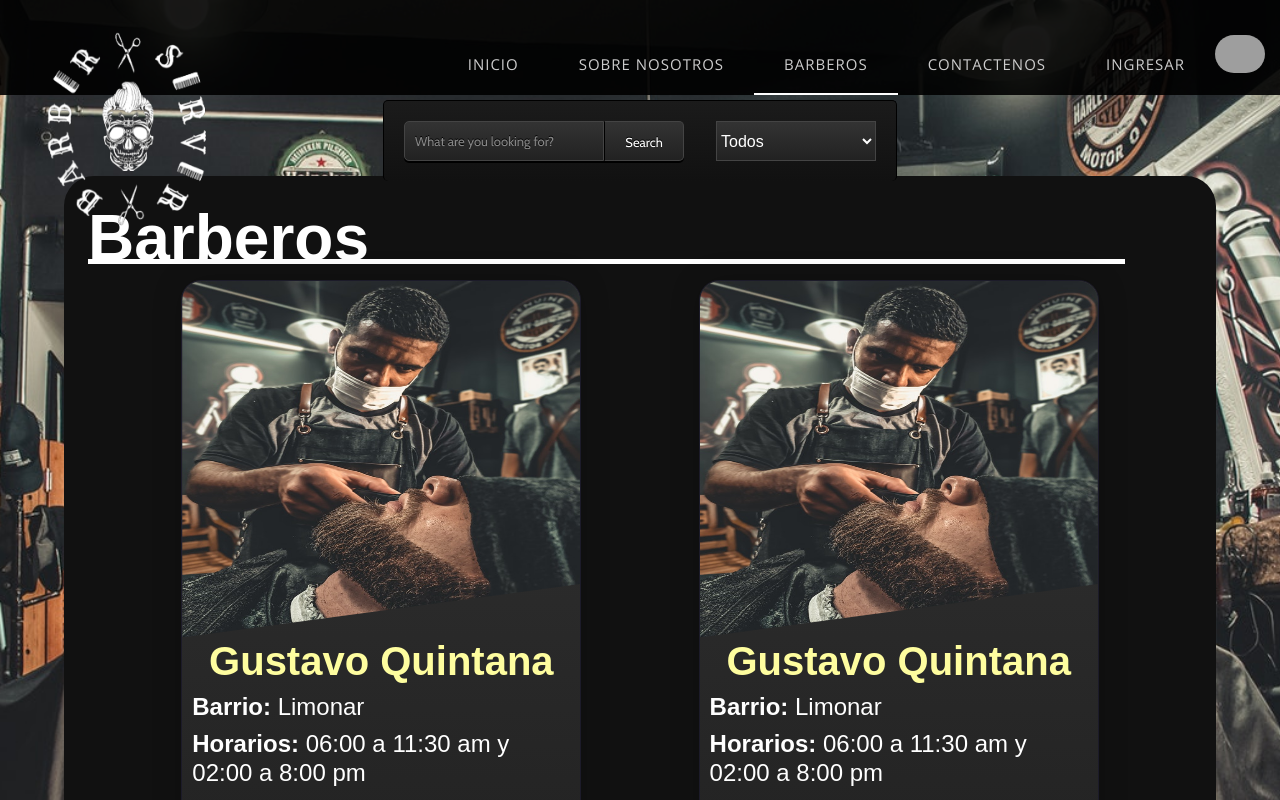
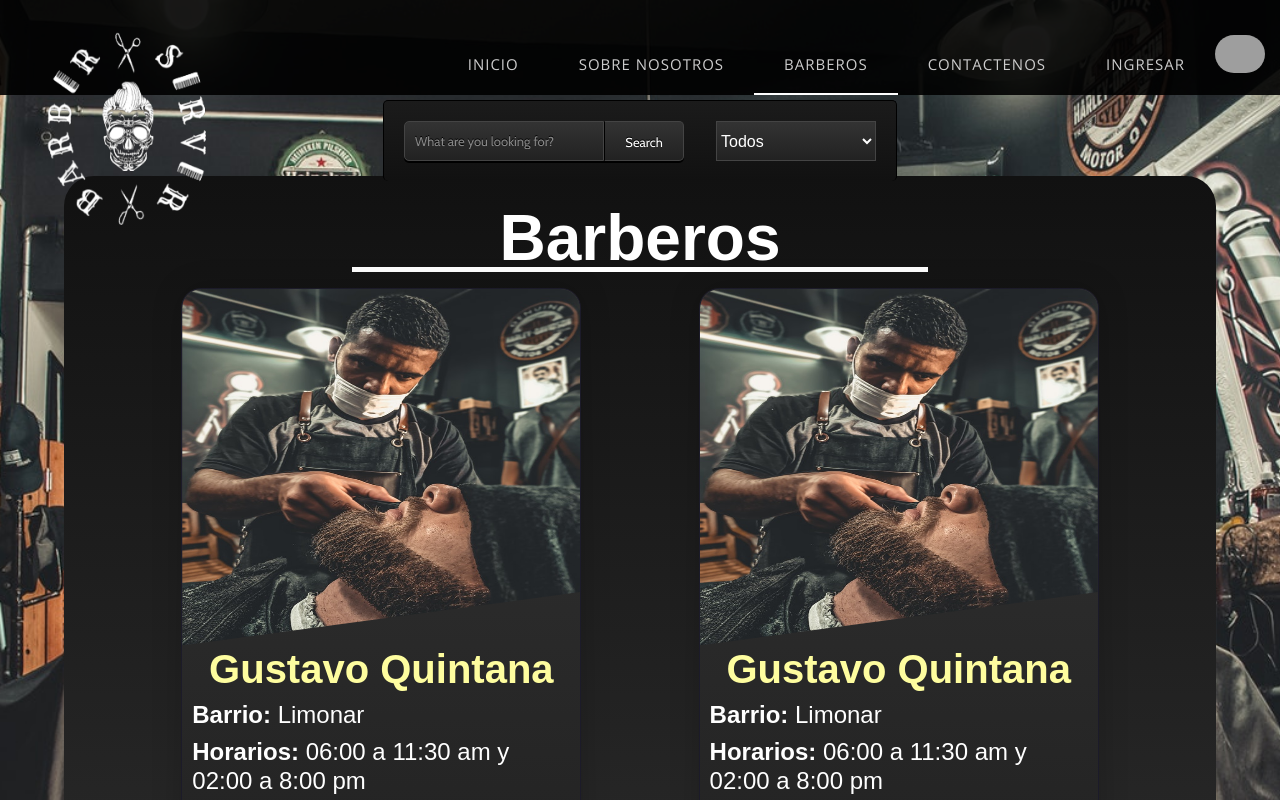
Before and after one commit to vector18xd/BarberServerReact, a React (Create React App) app: page /ConsultBarber in a window 1280 px wide. Shown: the top 800 px of the page. Built offline with nearby package versions, Linux system fonts and the light colour scheme; grey boxes are pictures that could not be loaded; a web font is replaced by a local one.

Commit message:
solo faltan unos detalles en barberos

```diff
--- a/src/components/layouts/MainConsultBarber/MainConsultBarber.jsx
+++ b/src/components/layouts/MainConsultBarber/MainConsultBarber.jsx
@@ -13,18 +13,9 @@ export const MainConsultBarber = () => {
             <h2 className="nom-categoria">Barberos</h2>
             <div className="cards-barberos">
                 <article className="cards card1">
-                    <figure className="figura">
-                        <img src={imgGustavo} alt="las vegas" className="img_cards"/>
-                    </figure>
-                    <button className="btn-VerMas">Ver Más</button>
-                    <div className="infoBasica">
-                        <h3 id="nombre">Gustavo Quintana</h3>
-                        <h4 className='info'><b>Barrio:</b> Limonar</h4>
-                        <h4 className='info'><b>Horarios:</b> 06:00 a 11:30 am y 02:00 a 8:00 pm</h4>
-                        <h4 className='info'><b>Estado:</b> Activo</h4>
+                    <div className="blur">
+                        <button className="btn-VerMas">Ver Más</button>
                     </div>
-                </article>
-                <article className="cards card1">
                     <figure className="figura">
                         <img src={imgGustavo} alt="las vegas" className="img_cards"/>
                     </figure>
@@ -36,6 +27,9 @@ export const MainConsultBarber = () => {
                     </div>
                 </article>
                 <article className="cards card1">
+                    <div className="blur">
+                        <button className="btn-VerMas">Ver Más</button>
+                    </div>
                     <figure className="figura">
                         <img src={imgGustavo} alt="las vegas" className="img_cards"/>
                     </figure>
@@ -47,6 +41,9 @@ export const MainConsultBarber = () => {
                     </div>
                 </article>
                 <article className="cards card1">
+                    <div className="blur">
+                        <button className="btn-VerMas">Ver Más</button>
+                    </div>
                     <figure className="figura">
                         <img src={imgGustavo} alt="las vegas" className="img_cards"/>
                     </figure>
--- a/src/components/layouts/css/card.css
+++ b/src/components/layouts/css/card.css
@@ -20,13 +20,13 @@ option{ background-color: #222; }
 }
 
 .nom-categoria{
-  height: 4rem;
-  width: 90%;
+  height: 4.5rem;
+  width: 50%;
+  text-align: center;
   color: white;
   font-size: 4rem;
   font-weight: bold;
   margin-top: 1.5rem;
-  margin-left: 1.5rem;
   border-bottom: 5px solid white;
 }
 
@@ -113,45 +113,48 @@ option{ background-color: #222; }
   margin-top: 22em;
   display: flex;
   flex-wrap: wrap;
-  /* justify-content: space-evenly; */
-  flex-direction: row;
-  background: #111;
-	/* background: linear-gradient(#1b1b1b, #111); */
-  /* border: 2px solid #000; */
+  justify-content: center;
+  background: linear-gradient(rgb(17, 17, 17), #333);
   border-radius: 30px;
 }
 
 /*boton ver mas*/
-.elBoton{
-  width: 100%;
-  height: 100%;
-  position: relative;
-  bottom: 6rem;
+.blur{
+  position: absolute;
+  z-index: 5;
+  height: 38rem;
+  width: 25em;
+  background-color: rgba(0,0,0,0.65);
+  opacity: 0;
+  border-radius: 20px;
   display: flex;
-  overflow:hidden;
+  justify-content: center;
+  align-items: center;
 }
 
 .btn-VerMas{
   position: absolute;
   width: 8rem;
   height: auto;
-  border: 1px solid black;
-  border-radius: 30px;
+  border: 1px solid white;
+  background-color: rgba(0,0,0,0.65);
   font-size: 1.8rem;
   font-weight: bold;
   text-align: center;
-  transform: all 500ms ease-out;
   visibility: hidden;
   opacity: 0;
   top: 17rem;
+  z-index: 10;
+  color: white;
 }
 
-.cards:hover > .btn-VerMas {
+/* .cards:hover > .btn-VerMas {
   opacity: 1;
   visibility: visible;
   filter: none;
+} */
+
+.blur:hover, .btn-VerMas{
+  opacity: 1;
+  visibility: visible;
 }
-
-.figura:hover, .infoBasica:hover{
-  filter: blur(5px);
-}
```
Also changed, not shown: 1 other file (tests, documents, lock files or other folders).
